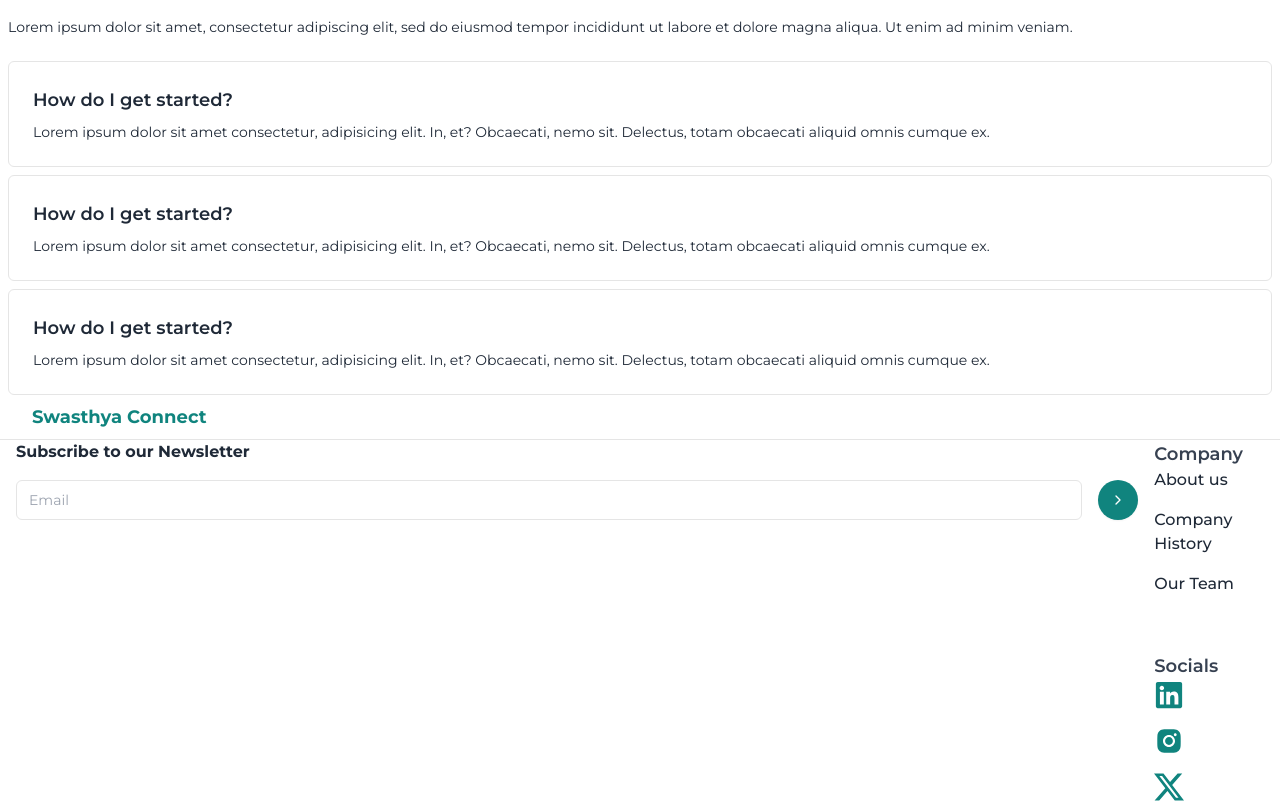
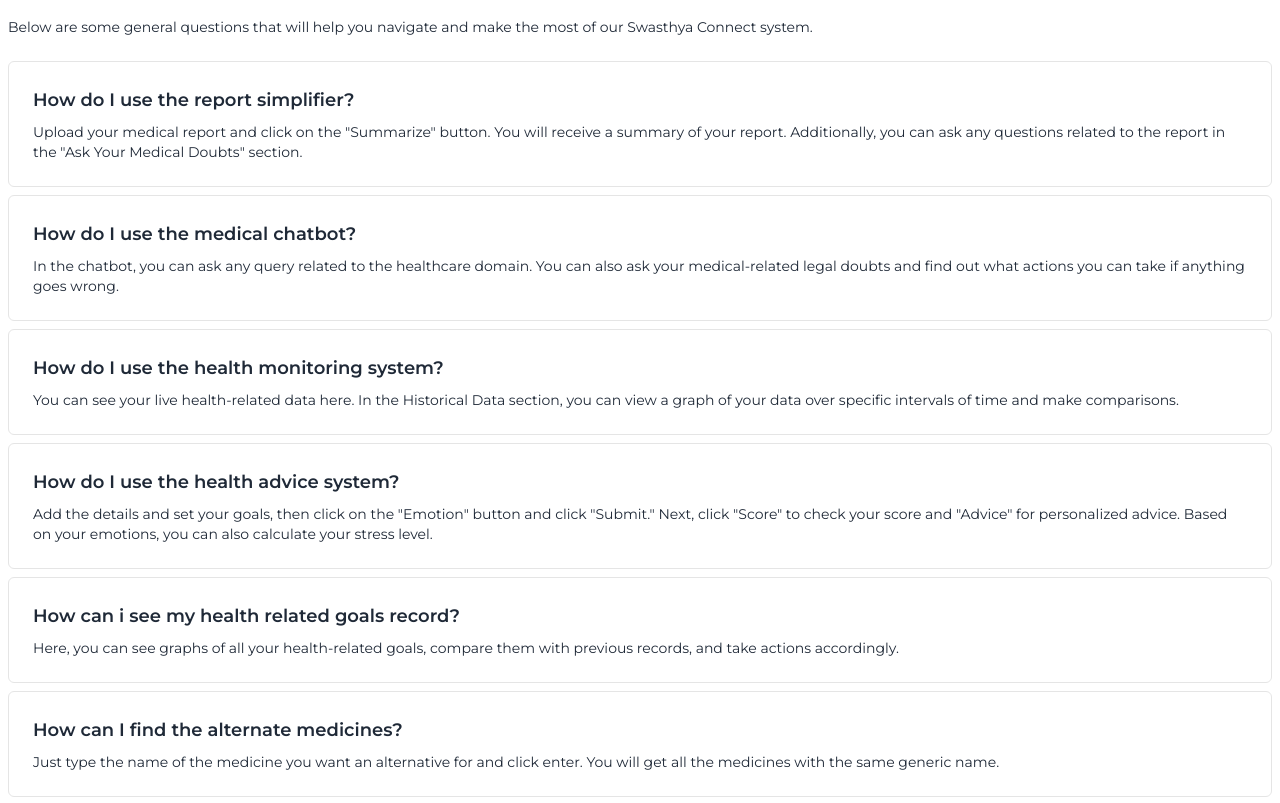
Before and after one commit to Rudalph/AI-ML-Parul-University-Hackathon, a Next.js app: page / in a window 1280 px wide. Shown: the part 4829-5632 px from the top of the page. Built offline with nearby package versions, Linux system fonts and the light colour scheme.

Commit message:
Faqs updated

```diff
--- a/Components/Faqs.jsx
+++ b/Components/Faqs.jsx
@@ -9,22 +9,58 @@
           <div className="max-w-2xl">
             <h1 className="text-2xl font-bold text-[#4B5563]">Frequently Asked Questions</h1>
             <p className="mt-4 text-sm leading-6 tracking-wide text-gray-500">
-              Lorem ipsum dolor sit amet, consectetur adipiscing elit, sed do eiusmod tempor
-              incididunt ut labore et dolore magna aliqua. Ut enim ad minim veniam.
+              Below are some general questions that will help you navigate and make the most of our Swasthya Connect system.
             </p>
           </div>
           <div className="mt-6 grid grid-cols-1 gap-2 md:grid-cols-2 lg:grid-cols-3 lg:gap-6">
-            {Array.from({ length: 3 }).map((_, i) => (
-              <div key={i} className="rounded-md border border-black/30 p-6">
+              <div className="rounded-md border border-black/30 p-6">
                 <dt className="text-lg font-semibold leading-6 text-[#4B5563]">
-                  How do I get started?
+                  How do I use the report simplifier?
                 </dt>
                 <dd className="mt-2 text-sm text-gray-500">
-                  Lorem ipsum dolor sit amet consectetur, adipisicing elit. In, et? Obcaecati, nemo
-                  sit. Delectus, totam obcaecati aliquid omnis cumque ex.
+                  Upload your medical report and click on the "Summarize" button. You will receive a summary of your report. Additionally, you can ask any questions related to the report in the "Ask Your Medical Doubts" section.
                 </dd>
               </div>
-            ))}
+              <div className="rounded-md border border-black/30 p-6">
+                <dt className="text-lg font-semibold leading-6 text-[#4B5563]">
+                  How do I use the medical chatbot?
+                </dt>
+                <dd className="mt-2 text-sm text-gray-500">
+                  In the chatbot, you can ask any query related to the healthcare domain. You can also ask your medical-related legal doubts and find out what actions you can take if anything goes wrong.
+                </dd>
+              </div>
+              <div className="rounded-md border border-black/30 p-6">
+                <dt className="text-lg font-semibold leading-6 text-[#4B5563]">
+                  How do I use the health monitoring system?
+                </dt>
+                <dd className="mt-2 text-sm text-gray-500">
+                  You can see your live health-related data here. In the Historical Data section, you can view a graph of your data over specific intervals of time and make comparisons.
+                </dd>
+              </div>
+              <div className="rounded-md border border-black/30 p-6">
+                <dt className="text-lg font-semibold leading-6 text-[#4B5563]">
+                  How do I use the health advice system?
+                </dt>
+                <dd className="mt-2 text-sm text-gray-500">
+                  Add the details and set your goals, then click on the "Emotion" button and click "Submit." Next, click "Score" to check your score and "Advice" for personalized advice. Based on your emotions, you can also calculate your stress level.
+                </dd>
+              </div>
+              <div className="rounded-md border border-black/30 p-6">
+                <dt className="text-lg font-semibold leading-6 text-[#4B5563]">
+                  How can i see my health related goals record?
+                </dt>
+                <dd className="mt-2 text-sm text-gray-500">
+                  Here, you can see graphs of all your health-related goals, compare them with previous records, and take actions accordingly.
+                </dd>
+              </div>
+              <div className="rounded-md border border-black/30 p-6">
+                <dt className="text-lg font-semibold leading-6 text-[#4B5563]">
+                  How can I find the alternate medicines?
+                </dt>
+                <dd className="mt-2 text-sm text-gray-500">
+                  Just type the name of the medicine you want an alternative for and click enter. You will get all the medicines with the same generic name.
+                </dd>
+              </div>
           </div>
         </div>
       </div>
--- a/Components/Navbar.jsx
+++ b/Components/Navbar.jsx
@@ -31,7 +31,7 @@
     href: '/Goals',
   },
   {
-    name: 'Medecine',
+    name: 'Medicine',
     href: '/Prescription_Analyzer',
   },
 ]
```
